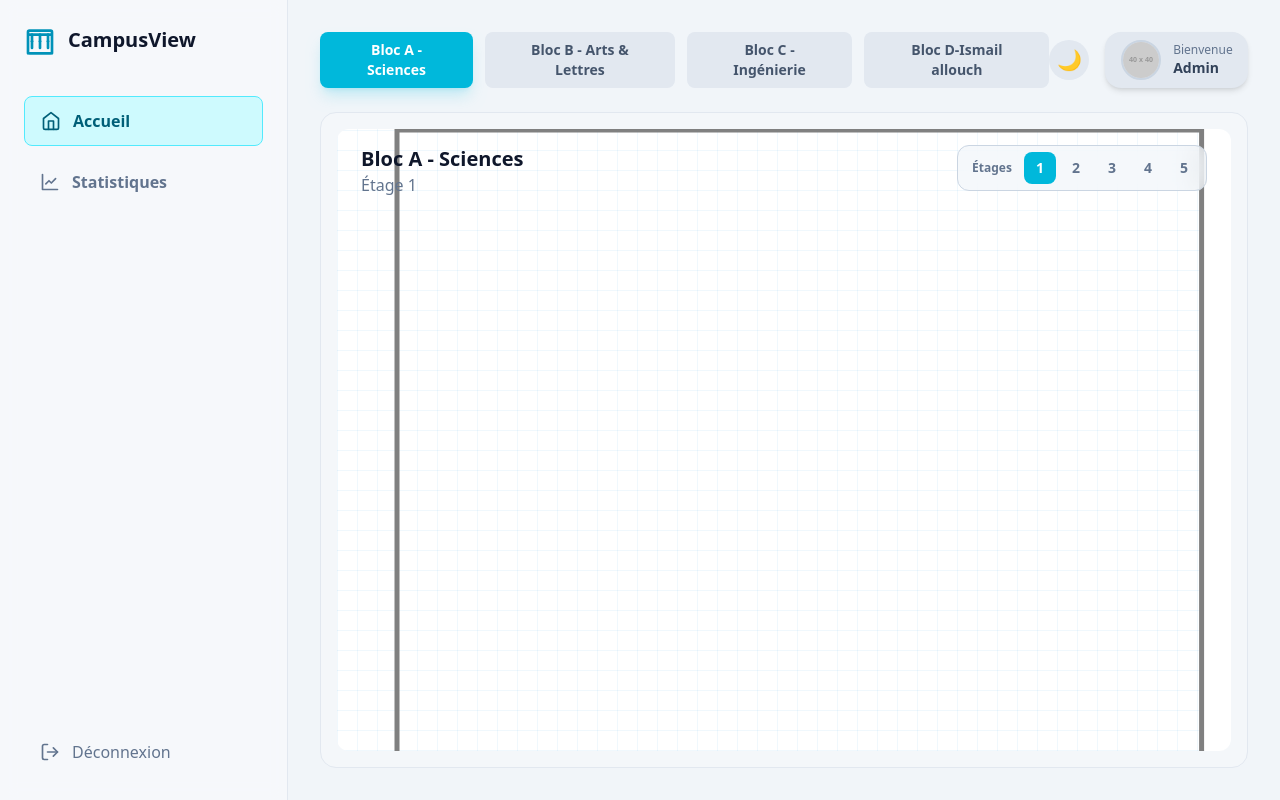
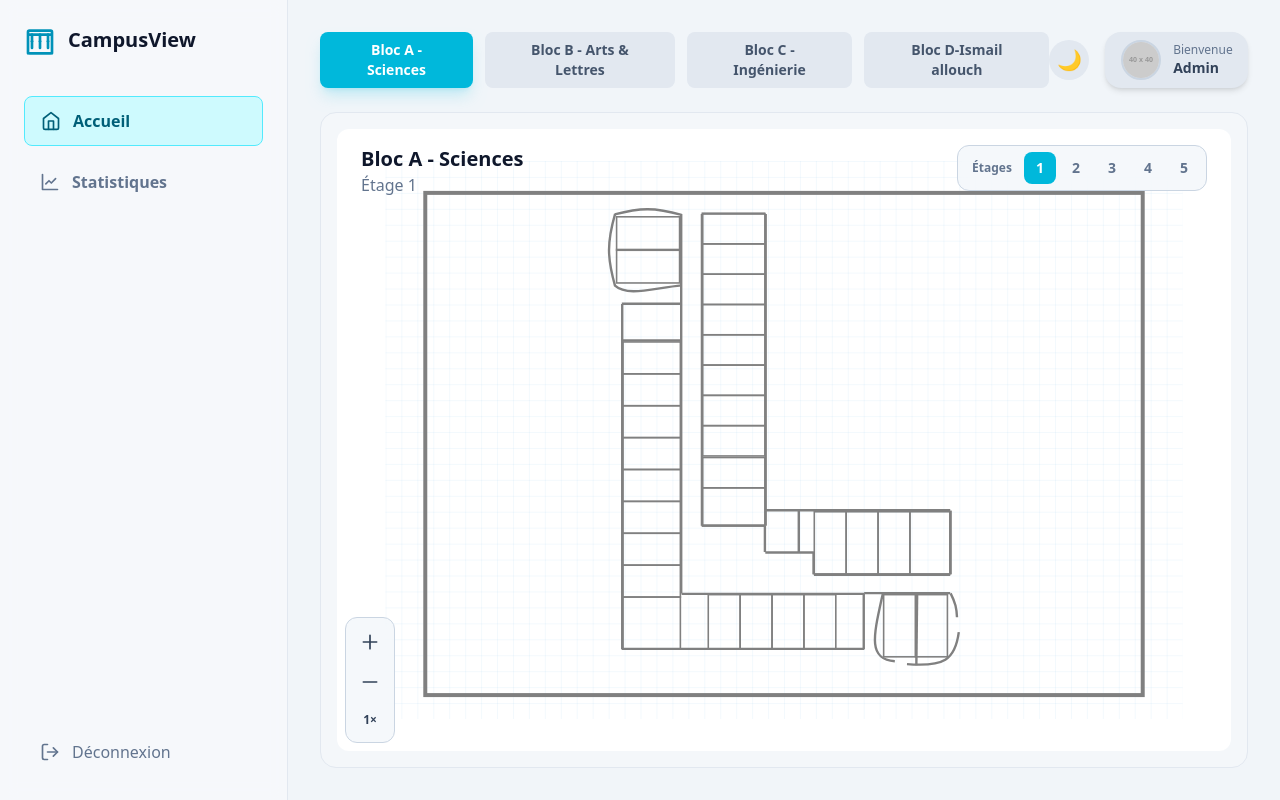
Before and after one commit to tahaben401/2d-campus, a React (Vite) app: page / in a window 1280 px wide. Built offline with nearby package versions, Linux system fonts and the light colour scheme.

Commit message:
taha_push2

```diff
--- a/src/components/CampusMapView.jsx
+++ b/src/components/CampusMapView.jsx
@@ -1,25 +1,55 @@
-import React from 'react';
+import React, { useState } from 'react';
 import { mockExampleRooms } from '../data/mockData';
-
+import Room from './Room/Room';
 import { roomStatusColors } from '../constants/roomStatus';
 
+
 const CampusMapView = ({ selectedBuilding, selectedFloor, setSelectedFloor }) => {
+  const [zoom,setZoom]=useState(1)
   const floors = Array.from({ length: selectedBuilding.floors }, (_, i) => i + 1);
 
   return (
+    <div className="flex-1 bg-slate-50/50 dark:bg-slate-950/50 rounded-2xl border border-slate-200 dark:border-slate-800 flex items-center justify-center p-4 relative overflow-hidden group">
+        {/* zoom controls */}
+        <div className="absolute bottom-6 left-6 z-10 bg-slate-100/70 dark:bg-slate-900/70 backdrop-blur-md p-1.5 rounded-xl border border-slate-300 dark:border-slate-700 flex flex-col gap-1">
+          <button
+            onClick={() => setZoom(prev => Math.min(prev + 0.2, 3))}
+            className="p-2 rounded-lg text-slate-700 dark:text-slate-300 hover:bg-slate-200/50 dark:hover:bg-slate-700/50 transition-all duration-200"
+            title="Zoom In"
+          >
+            <svg className="w-5 h-5" fill="none" stroke="currentColor" viewBox="0 0 24 24">
+              <path strokeLinecap="round" strokeLinejoin="round" strokeWidth={2} d="M12 4v16m8-8H4" />
+            </svg>
+          </button>
+          <button
+            onClick={() => setZoom(prev => Math.max(prev - 0.2, 0.5))}
+            className="p-2 rounded-lg text-slate-700 dark:text-slate-300 hover:bg-slate-200/50 dark:hover:bg-slate-700/50 transition-all duration-200"
+            title="Zoom Out"
+          >
+            <svg className="w-5 h-5" fill="none" stroke="currentColor" viewBox="0 0 24 24">
+              <path strokeLinecap="round" strokeLinejoin="round" strokeWidth={2} d="M20 12H4" />
+            </svg>
+          </button>
+          <button
+            onClick={() => setZoom(1)}
+            className="p-2 rounded-lg text-slate-700 dark:text-slate-300 hover:bg-slate-200/50 dark:hover:bg-slate-700/50 transition-all duration-200 text-xs font-semibold"
+            title="Reset Zoom"
+          >
+            1×
+          </button>
+        </div>
 
-    <div className="flex-1 bg-slate-50/50 dark:bg-slate-950/50 rounded-2xl border border-slate-200 dark:border-slate-800 flex items-center justify-center p-4 relative overflow-hidden group">
       <div className="absolute -inset-px bg-gradient-to-r from-cyan-500/50 to-purple-500/50 rounded-2xl blur-lg opacity-0 group-hover:opacity-60 transition-opacity duration-500"></div>
-
 
       <div className="relative w-full h-full bg-white dark:bg-slate-950 rounded-xl flex items-center justify-center overflow-hidden">
 
+        {/* Header */}
         <div className="absolute top-4 left-6 z-10">
           <h2 className="text-xl font-bold text-slate-900 dark:text-white">{selectedBuilding.name}</h2>
           <p className="text-slate-500 dark:text-slate-400">Étage {selectedFloor}</p>
         </div>
 
-
+        {/* Floor Selector */}
         <div className="absolute top-4 right-6 z-10 bg-slate-100/70 dark:bg-slate-900/70 backdrop-blur-md p-1.5 rounded-xl border border-slate-300 dark:border-slate-700 flex items-center gap-1">
           <span className="text-xs font-semibold text-slate-500 dark:text-slate-400 mr-2 pl-2">Étages</span>
           {floors.map(floor => (
@@ -37,31 +67,141 @@ const CampusMapView = ({ selectedBuilding, selectedFloor, setSelectedFloor }) =>
           ))}
         </div>
 
-        {/* monsieur taha ici c'est l'exemple de svg hta tbedel hadchi b dakchi  dialk  */}
-        <div class="container">
-        <div class="svg-container">
-            <svg width="100%" height="700" xmlns="http://www.w3.org/2000/svg">
+        {/* SVG Campus Map */}
+        <div className="w-full h-full flex items-center justify-center p-8">
+          <svg
+            width="100%"
+            height="100%"
+            xmlns="http://www.w3.org/2000/svg"
+            viewBox="0 0 1000 700"
+            preserveAspectRatio="xMidYMid meet"
+            className="max-h-full"
+            style={{ transform: `scale(${zoom})` }}
+          >
             <defs>
               <pattern id="grid" width="20" height="20" patternUnits="userSpaceOnUse">
-                        <path d="M 20 0 L 0 0 0 20" fill="none" stroke="#3498db" stroke-width="0.5" opacity="0.3"/>
+                <path d="M 20 0 L 0 0 0 20" fill="none" stroke="#3498db" strokeWidth="0.5" opacity="0.3"/>
               </pattern>
             </defs>
 
-
-                <rect width="97%" height="100%" fill="url(#grid)"/>
+            {/* Grid background */}
+            <rect width="100%" height="100%" fill="url(#grid)"/>
             <rect
-                    x="60"
+              x="50"
               y="40"
               width="90%"
               height="90%"
               fill="none"
               stroke="gray"
-                    stroke-width="5"
+              strokeWidth="5"
             />
+
+            {/* Campus Structure - Main Outline */}
+            <g transform="translate(280, 60)" strokeWidth="3" stroke="gray" fill="none">
+              <line x1="197.04" y1="6.5625" x2="197.04" y2="378.562" />
+              <line x1="196.54" y1="378.062" x2="428.54" y2="378.062" />
+              <line x1="429.04" y1="378.562" x2="429.04" y2="458.562" />
+              <line x1="17.0402" y1="119.542" x2="17.0402" y2="552.583" />
+              <line x1="16.5402" y1="552.062" x2="320.54" y2="552.062" />
+              <line x1="320.04" y1="552.562" x2="320.04" y2="482.562" />
+              <line x1="320.54" y1="483.062" x2="91.5402" y2="483.062" />
+              <line x1="91.0402" y1="482.562" x2="91.0402" y2="6.5625" />
+              <line x1="16.5402" y1="119.062" x2="91.5402" y2="119.062"/>
+              <line x1="320.54" y1="482.062" x2="428.54" y2="482.062" />
+              <line x1="116.54" y1="6.0625" x2="196.54" y2="6.0625" />
+              <line x1="117.04" y1="6.5625" x2="117.04" y2="397.562" />
+              <line x1="116.54" y1="397.062" x2="196.54" y2="397.062" />
+              <line x1="197.04" y1="378.562" x2="197.04" y2="397.562" />
+              <line x1="428.54" y1="459.062" x2="257.54" y2="459.062" />
+              <line x1="257.04" y1="458.562" x2="257.04" y2="430.562" />
+              <line x1="257.54" y1="431.062" x2="196.54" y2="431.062" />
+              <line x1="196.04" y1="430.562" x2="196.04" y2="397.562" />
+              <line x1="16.5402" y1="165.062" x2="91.5402" y2="165.062" />
+              <line x1="238.54" y1="430.567" x2="238.54" y2="378.558" />
+
+              {/* Curved sections */}
+              <path d="M91.4601 7.55649C57.2641 -2.19607 39.0322 -1.34184 7.53726 7.0625" />
+              <path d="M8.04021 6.5625C-2.49781 43.1147 -1.51704 62.6897 8.04021 96.5625" />
+              <path d="M7.54021 96.0625C23.5402 110.562 54.5394 99.7347 91.5402 96.0625" />
+              <path d="M344.033 482.476C332.78 533.657 323.885 565.072 359.033 567.476" />
+              <path d="M374.278 571.137C420.349 574.846 434.72 566.217 439.278 531.137" />
+              <path d="M429.023 482.434C435.175 494.506 436.489 501.023 437.023 512.434" />
+              <line x1="387.04" y1="482.568" x2="386.029" y2="572.562" />
+            </g>
+
+            {/* Left part rooms */}
+            {[227, 267, 307, 347, 387, 427, 467, 507, 547].map((y, i) => (
+              <Room
+                key={`left-${i}`}
+                roomKey={`left-${i}`}
+                x={298}
+                y={y}
+                width={72}
+                height={i === 8 ? 65 : 40}
+              />
+            ))}
+
+            {/* Down part rooms */}
+            {[405, 445, 485, 525].map((x, i) => (
+              <Room
+                key={`down-${i}`}
+                roomKey={`down-${i}`}
+                x={x}
+                y={544}
+                width={40}
+                height={68}
+              />
+            ))}
+
+            {/* Top right part rooms */}
+            {[66, 104, 142, 180, 218, 256, 294, 332, 372, 410].map((y, i) => (
+              <Room
+                key={`top-right-${i}`}
+                roomKey={`top-right-${i}`}
+                x={398}
+                y={y}
+                width={78}
+                height={i === 9 ? 48 : 38}
+              />
+            ))}
+
+            {/* Down right rooms */}
+            {[538, 578, 618, 658].map((x, i) => (
+              <Room
+                key={`down-right-${i}`}
+                roomKey={`down-right-${i}`}
+                x={x}
+                y={440}
+                width={i === 3 ? 50 : 40}
+                height={78}
+              />
+            ))}
+
+            {/* Top curved rooms */}
+            {[70, 111].map((y, i) => (
+              <Room
+                key={`top-curved-${i}`}
+                roomKey={`top-curved-${i}`}
+                x={290}
+                y={y}
+                width={79}
+                height={42}
+              />
+            ))}
+
+            {/* Down curved rooms */}
+            {[625, 665].map((x, i) => (
+              <Room
+                key={`down-curved-${i}`}
+                roomKey={`down-curved-${i}`}
+                x={x}
+                y={544}
+                width={40}
+                height={78}
+              />
+            ))}
           </svg>
         </div>
-        </div>
-
       </div>
     </div>
   );
--- /dev/null
+++ b/src/components/Room/Room.jsx
@@ -0,0 +1,19 @@
+import React from 'react';
+
+const Room = ({ x, y, width, height, roomKey }) => {
+  return (
+    <rect
+      key={roomKey}
+      x={x}
+      y={y}
+      width={width}
+      height={height}
+      fill="none"
+      stroke="gray"
+      strokeWidth="2"
+      className="hover:fill-cyan-100 dark:hover:fill-cyan-900/30 transition-colors cursor-pointer"
+    />
+  );
+};
+
+export default Room;
```
Lines whose indentation alone changed are shown as unchanged.
